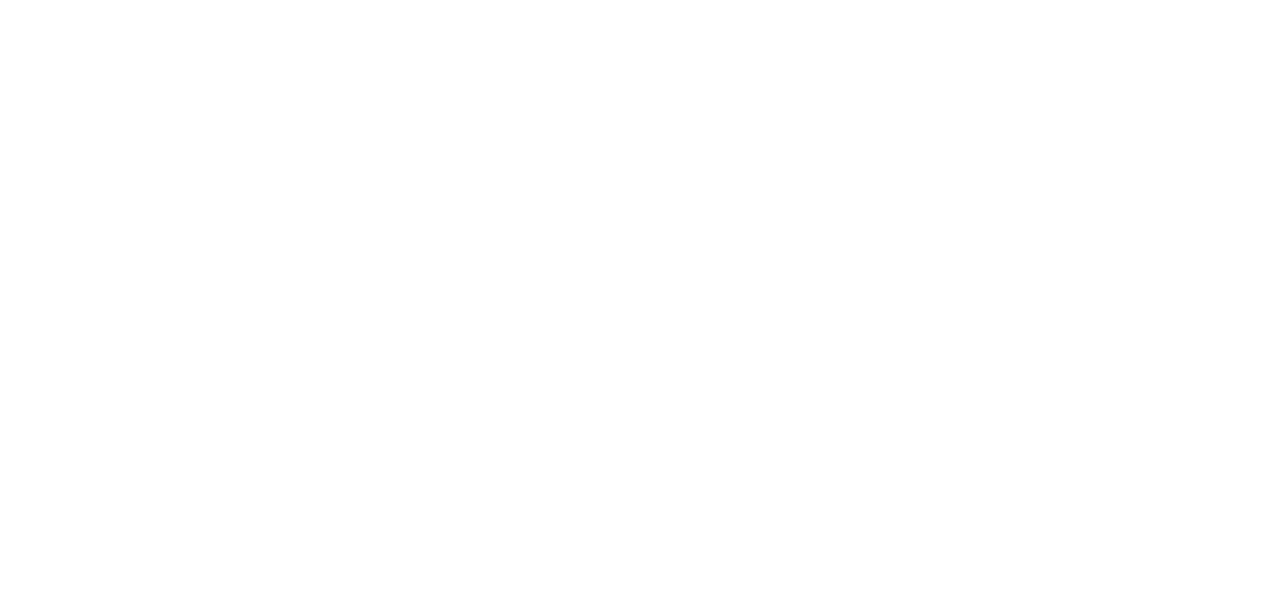
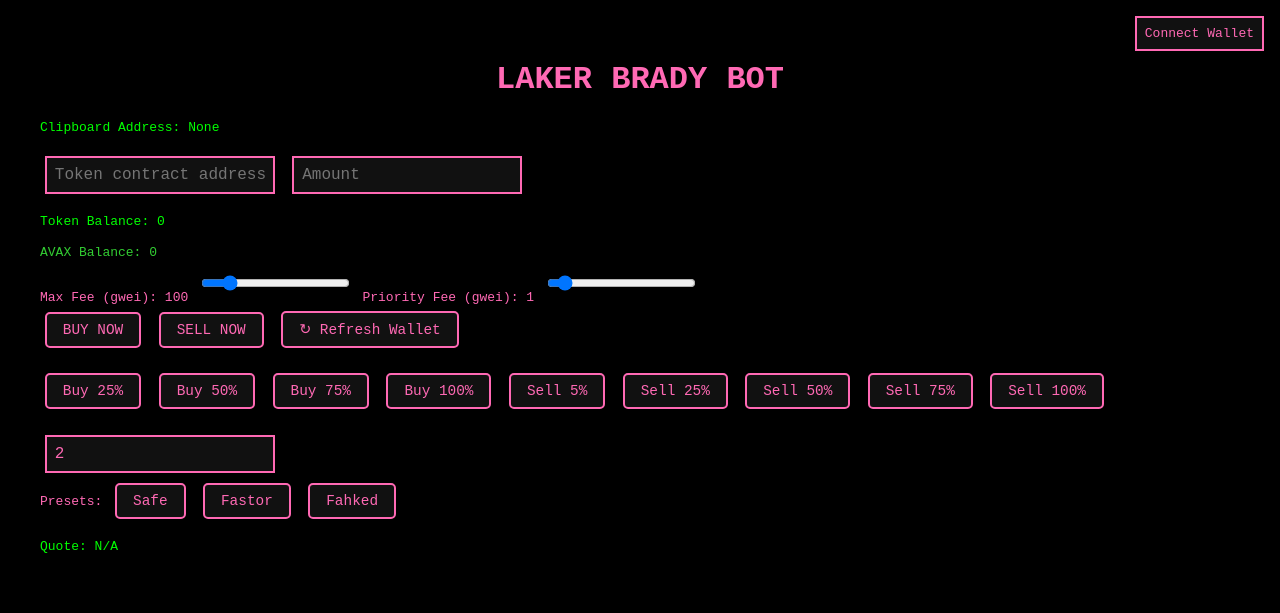
Before and after one commit to bigfishlaker/virtualcrashout, a plain HTML site: page index.html in a window 1280 px wide. Drawn offline with Linux system fonts and the light colour scheme.

Commit message:
Update index.html

```diff
--- a/index.html
+++ b/index.html
@@ -1,3 +1,149 @@
+<!DOCTYPE html>
+<html lang="en">
+<head>
+  <meta charset="UTF-8">
+  <meta name="viewport" content="width=device-width, initial-scale=1.0">
+  <title>LAKER BRADY BOT</title>
+  <script src="https://cdn.jsdelivr.net/npm/ethers@5.7.2/dist/ethers.umd.min.js"></script>
+  <style>
+    body {
+      background: #000;
+      color: #ff69b4;
+      font-family: monospace;
+      padding: 2rem;
+    }
+    input, button, select {
+      font-family: monospace;
+      font-size: 1rem;
+      margin: 0.3rem;
+      padding: 0.5rem;
+      border: 2px solid #ff69b4;
+      background: #111;
+      color: #ff69b4;
+    }
+    button:hover {
+      background: #ff69b4;
+      color: black;
+    }
+    #quoteDisplay, #status, #clipboard-preview, #tokenBalanceDisplay {
+      margin: 1rem 0;
+      color: lime;
+    }
+    .slider-label {
+      margin: 0.5rem 0 0 0;
+    }
+    .percent-buttons, .trade-buttons, .preset-group {
+      margin-bottom: 1rem;
+    }
+    .percent-buttons button, .trade-buttons button, .preset-group button {
+      padding: 0.5rem 1rem;
+      font-size: 0.9rem;
+      border-radius: 5px;
+    }
+    #walletToggle {
+      position: absolute;
+      top: 1rem;
+      right: 1rem;
+      background: #111;
+      border: 2px solid #ff69b4;
+      color: #ff69b4;
+      padding: 0.5rem;
+      z-index: 1000;
+      cursor: pointer;
+    }
+    #walletDropdown {
+      position: absolute;
+      top: 3.5rem;
+      right: 1rem;
+      background: #111;
+      border: 2px solid #ff69b4;
+      color: #ff69b4;
+      padding: 0.5rem;
+      z-index: 999;
+      display: none;
+    }
+    #walletDropdown button {
+      display: block;
+      width: 100%;
+      margin-top: 0.5rem;
+    }
+    @keyframes cursorFlash {
+      0%, 50% { border-right: 2px solid #0f0; }
+      51%, 100% { border-right: 2px solid transparent; }
+    }
+    .cursor-hacked * {
+      animation: cursorFlash 0.7s step-end infinite;
+    }
+    @keyframes shake {
+      0% { transform: translate(1px, 1px) rotate(0deg); }
+      10% { transform: translate(-1px, -2px) rotate(-1deg); }
+      20% { transform: translate(-3px, 0px) rotate(1deg); }
+      30% { transform: translate(3px, 2px) rotate(0deg); }
+      40% { transform: translate(1px, -1px) rotate(1deg); }
+      50% { transform: translate(-1px, 2px) rotate(-1deg); }
+      60% { transform: translate(-3px, 1px) rotate(0deg); }
+      70% { transform: translate(3px, 1px) rotate(-1deg); }
+      80% { transform: translate(-1px, -1px) rotate(1deg); }
+      90% { transform: translate(1px, 2px) rotate(0deg); }
+      100% { transform: translate(1px, -2px) rotate(-1deg); }
+    }
+    .shake {
+      animation: shake 0.5s;
+      animation-iteration-count: 1;
+    }
+  </style>
+</head>
+<body>
+  <div id="walletToggle" onclick="toggleWalletDropdown()">Connect Wallet</div>
+  <div id="walletDropdown">
+    <div id="walletInfo">Not connected</div>
+    <button onclick="connectWallet()">Connect</button>
+    <button onclick="disconnectWallet()">Disconnect</button>
+  </div>
+
+  <h1 style="text-align: center; font-size: 2rem;">LAKER BRADY BOT</h1>
+  <div id="clipboard-preview">Clipboard Address: <span id="copiedAddress">None</span></div>
+  <input id="customToken" placeholder="Token contract address">
+  <input id="amount" placeholder="Amount">
+  <div id="tokenBalanceDisplay">Token Balance: <span id="tokenBalance">0</span></div>
+  <div id="avaxBalanceDisplay"><span style="color: limegreen;">AVAX Balance:</span> <span id="avaxBalance" style="color: limegreen;">0</span></div>
+
+  <label for="maxFeeSlider">Max Fee (gwei): <span id="maxFeeValue">100</span></label>
+  <input type="range" id="maxFeeSlider" min="1" max="1000" value="100">
+  <label for="priorityFeeSlider">Priority Fee (gwei): <span id="priorityFeeValue">1</span></label>
+  <input type="range" id="priorityFeeSlider" min="1" max="100" value="1">
+
+  <div class="trade-buttons">
+    <button onclick="confirmTrade('buy')">BUY NOW</button>
+    <button onclick="confirmTrade('sell')">SELL NOW</button>
+    <button onclick="refreshWallet()">↻ Refresh Wallet</button>
+  </div>
+
+  <div class="percent-buttons">
+    <button onclick="setPercent(25)">Buy 25%</button>
+    <button onclick="setPercent(50)">Buy 50%</button>
+    <button onclick="setPercent(75)">Buy 75%</button>
+    <button onclick="setPercent(100)">Buy 100%</button>
+    <button onclick="setSellPercent(5)">Sell 5%</button>
+    <button onclick="setSellPercent(25)">Sell 25%</button>
+    <button onclick="setSellPercent(50)">Sell 50%</button>
+    <button onclick="setSellPercent(75)">Sell 75%</button>
+    <button onclick="setSellPercent(100)">Sell 100%</button>
+  </div>
+
+  <input id="slippage" placeholder="Slippage %" value="2">
+
+  <div class="preset-group">
+    <span>Presets:</span>
+    <button onclick="applyPreset('safe')">Safe</button>
+    <button onclick="applyPreset('fastor')">Fastor</button>
+    <button onclick="applyPreset('fahked')">Fahked</button>
+  </div>
+
+  <div id="quoteDisplay">Quote: N/A</div>
+  <div id="status"></div>
+  <div id="terminalStatus" style="color: #0f0; font-family: monospace; white-space: pre-wrap; margin-top: 1rem;"></div>
+
   <script>
 let provider, signer, connected = false, userAvaxBalance = 0;
 
@@ -63,12 +209,10 @@
 async function setSellPercent(pct) {
   const tokenAddress = document.getElementById('customToken').value.trim();
   if (!provider || !tokenAddress) return;
-
   const erc20 = new ethers.Contract(tokenAddress, [
     'function balanceOf(address) view returns (uint256)',
     'function decimals() view returns (uint8)'
   ], provider);
-
   try {
     const user = await signer.getAddress();
     const balance = await erc20.balanceOf(user);
@@ -84,12 +228,10 @@
 async function updateTokenBalance() {
   const tokenAddress = document.getElementById('customToken').value.trim();
   if (!provider || !tokenAddress) return;
-
   const erc20 = new ethers.Contract(tokenAddress, [
     'function balanceOf(address) view returns (uint256)',
     'function decimals() view returns (uint8)'
   ], provider);
-
   try {
     const user = await signer.getAddress();
     const balance = await erc20.balanceOf(user);
@@ -113,29 +255,24 @@
   const amountWei = ethers.utils.parseEther(amt);
   const deadline = Math.floor(Date.now() / 1000) + 600;
   const side = type === 'buy' ? 'BUY' : 'SELL';
-
   let fromToken = '0xB31f66AA3C1e785363F0875A1B74E27b85FD66c7';
   const nativeAVAX = '0xEeeeeEeeeEeEeeEeEeEeeEEEeeeeEeeeeeeeEEeE';
+
   try {
     const testQuote = await fetch(`https://api.paraswap.io/prices?srcToken=${nativeAVAX}&destToken=${token}&amount=${amountWei}&side=${side}&network=${chainId}&userAddress=${from}&slippage=${slippage}`);
     const testData = await testQuote.json();
     if (testData?.priceRoute) fromToken = nativeAVAX;
-    } catch (err) {
-      console.warn('Fallback to WAVAX');
-    }
+  } catch {}
 
   const toToken = type === 'buy' ? token : nativeAVAX;
   const response = await fetch(`https://api.paraswap.io/prices?srcToken=${fromToken}&destToken=${toToken}&amount=${amountWei}&side=${side}&network=${chainId}&userAddress=${from}&slippage=${slippage}`);
   const quote = await response.json();
 
   if (!quote.priceRoute) {
+    try {
       const fallbackRes = await fetch(`https://api.arena.trade/swap?srcToken=${fromToken}&destToken=${toToken}&amount=${amountWei.toString()}&slippage=${slippage}&user=${from}`);
       const fallbackData = await fallbackRes.json();
-      if (!fallbackData || !fallbackData.to) {
-        document.getElementById('status').textContent = 'No route found. Try different token or amount.';
-        document.body.classList.add('shake');
-        return;
-      }
+      if (!fallbackData || !fallbackData.to) throw new Error('Arena fallback failed');
       const tx = await signer.sendTransaction({
         to: fallbackData.to,
         data: fallbackData.data,
@@ -152,6 +289,11 @@
       setTimeout(() => document.body.classList.remove('cursor-hacked'), 5000);
       document.body.classList.add('cursor-hacked');
       return;
+    } catch (err) {
+      document.getElementById('status').textContent = 'No route found. Try different token or amount.';
+      document.body.classList.add('shake');
+      return;
+    }
   }
 
   const txResp = await fetch('https://api.paraswap.io/transactions/43114', {
@@ -178,7 +320,8 @@
       maxPriorityFeePerGas: ethers.utils.parseUnits(document.getElementById('priorityFeeSlider').value, 'gwei')
     });
     document.getElementById('status').textContent = 'Trade sent: ' + tx.hash;
-      document.getElementById('terminalStatus').textContent = `>>> Swap confirmed\nTX Hash: ${tx.hash}`;
+    document.getElementById('terminalStatus').textContent = `>>> Swap confirmed
+TX Hash: ${tx.hash}`;
     document.body.style.backgroundImage = "url('https://media.tenor.com/R2C44Dj5NucAAAAd/laker-brady-laker.gif')";
     document.body.style.backgroundSize = 'cover';
     document.body.style.backgroundPosition = 'center';
@@ -193,3 +336,5 @@
   }
 }
 </script>
+</body>
+</html>
```
Lines whose indentation alone changed are shown as unchanged.
